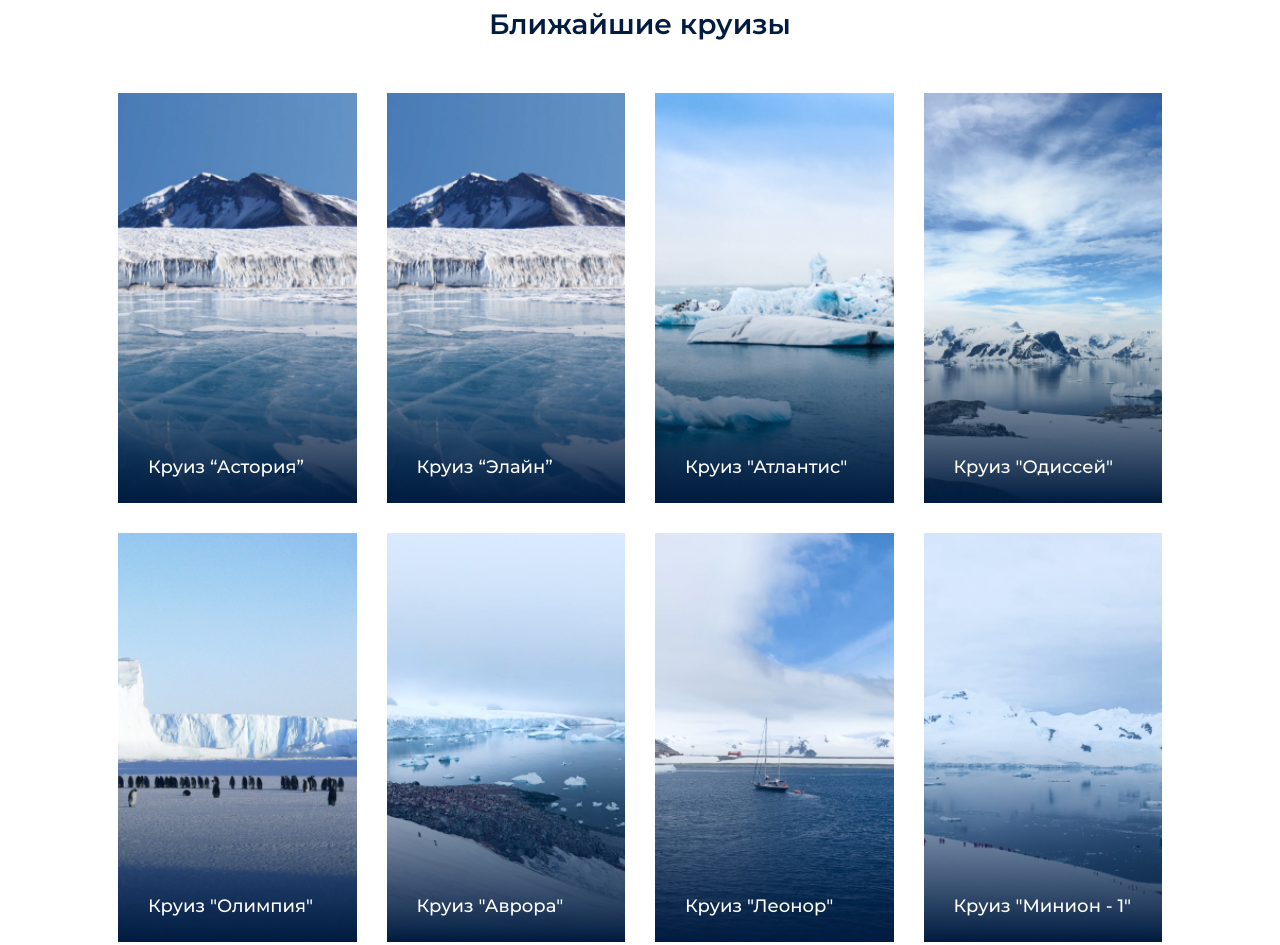
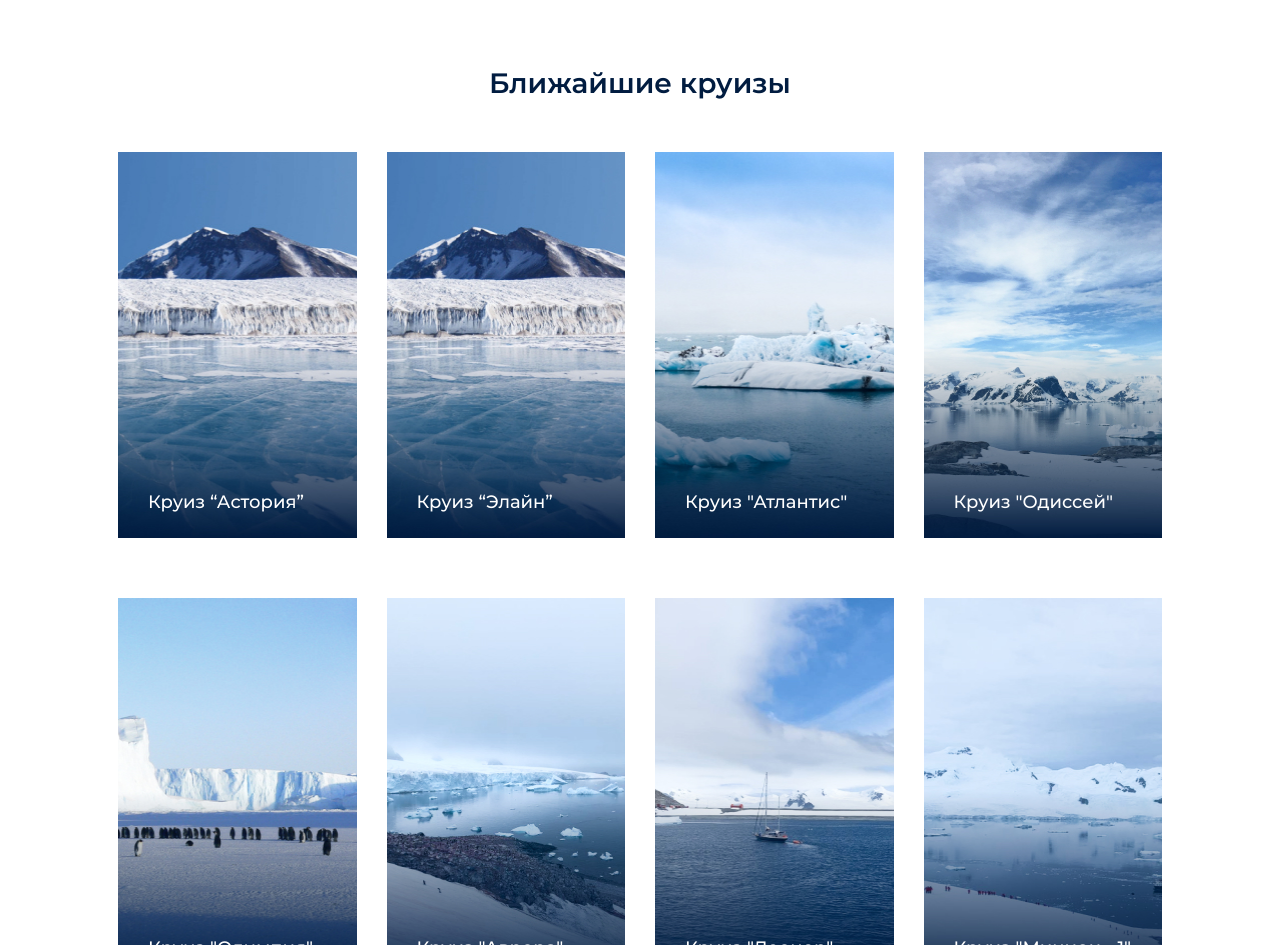
Before and after one commit to dmkrupin/accelerator--cruise-to-antarktika, a website built with webpack: page source/index.html in a window 1280 px wide. Shown: the part 1855-2800 px from the top of the page. Built offline with nearby package versions, Linux system fonts and the light colour scheme; files whose address does not match are found by name.

Commit message:
Cделал правки по третьей итерации тестирования

```diff
--- a/source/index.html
+++ b/source/index.html
@@ -71,7 +71,7 @@
             <h2 class="key-points__title">Преимущества</h2>
             <ul class="key-points__list">
               <li class="key-points__item key-points__item--liner">
-                <h3 class="key-points__heading">Небольшой круизный лайнер</h3>
+                <h3 class="key-points__heading">Небольшой<br> круизный лайнер</h3>
                 <p class="key-points__details">
                   Круизный лайнер, рассчитанный всего лишь на&nbsp;300&nbsp;гостей,
                   поможет избежать шума и&nbsp;очередей и&nbsp;даст возможность насладиться видами и&nbsp;природой.
@@ -80,7 +80,7 @@
               <li class="key-points__item key-points__item--all-inclusive">
                 <h3 class="key-points__heading">Система<br> все включено</h3>
                 <p class="key-points__details">
-                  Все наши круизы работают по&nbsp;системе &laquo;Все Включено&raquo;.
+                  Все наши круизы работают<br> по&nbsp;системе &laquo;Все Включено&raquo;.
                   Великолепные блюда и&nbsp;безлимитный бар доступны для вас 24&nbsp;часа.
                 </p>
               </li>
@@ -88,7 +88,7 @@
                 <h3 class="key-points__heading">Экскурсионные<br> туры на Zodiac</h3>
                 <p class="key-points__details">
                   Экскурсионные туры к&nbsp;берегам Антарктиды совершаются на&nbsp;оборудованных
-                  лодках типа Zodiac в&nbsp;сопровождении опытных экскурсоводов.
+                  лодках типа<br> Zodiac в&nbsp;сопровождении<br> опытных экскурсоводов.
                 </p>
               </li>
             </ul>
@@ -106,7 +106,7 @@
                   <p class="cruise-card__cruise-name">Круиз “Астория”</p>
                   <dl class="cruise-card__details">
                     <dt class="cruise-card__term">Маршрут</dt>
-                    <dd class="cruise-card__description">Аргентина&nbsp;&mdash; Фолклендские острова&nbsp;&mdash; Антарктида</dd>
+                    <dd class="cruise-card__description">Аргентина&nbsp;&ndash; Фолклендские острова&nbsp;&ndash; Антарктида</dd>
                     <dt class="cruise-card__term">Порт отправления</dt>
                     <dd class="cruise-card__description">Ушуайя</dd>
                     <dt class="cruise-card__term">Продолжительность</dt>
@@ -125,7 +125,7 @@
                   <p class="cruise-card__cruise-name">Круиз “Элайн”</p>
                   <dl class="cruise-card__details">
                     <dt class="cruise-card__term">Маршрут</dt>
-                    <dd class="cruise-card__description">Аргентина&nbsp;&mdash; Фолклендские острова&nbsp;&mdash; Антарктида&nbsp;&mdash; Чили</dd>
+                    <dd class="cruise-card__description">Аргентина&nbsp;&ndash; Фолклендские острова&nbsp;&ndash; Антарктида&nbsp;&ndash; Чили</dd>
                     <dt class="cruise-card__term">Порт отправления</dt>
                     <dd class="cruise-card__description">Буэнос-Айрес</dd>
                     <dt class="cruise-card__term">Продолжительность</dt>
@@ -144,7 +144,7 @@
                   <p class="cruise-card__cruise-name">Круиз "Атлантис"</p>
                   <dl class="cruise-card__details">
                     <dt class="cruise-card__term">Маршрут</dt>
-                    <dd class="cruise-card__description">Аргентина&nbsp;&mdash; Южная Георгия и&nbsp;Южные Сандвичевы Острова&nbsp;&mdash; Антарктида</dd>
+                    <dd class="cruise-card__description">Аргентина&nbsp;&ndash; Южная Георгия и&nbsp;Южные Сандвичевы Острова&nbsp;&ndash; Антарктида</dd>
                     <dt class="cruise-card__term">Порт отправления</dt>
                     <dd class="cruise-card__description">Ушуайя</dd>
                     <dt class="cruise-card__term">Продолжительность</dt>
@@ -163,7 +163,7 @@
                   <p class="cruise-card__cruise-name">Круиз "Одиссей"</p>
                   <dl class="cruise-card__details">
                     <dt class="cruise-card__term">Маршрут</dt>
-                    <dd class="cruise-card__description">Чили&nbsp;&mdash; Антарктида</dd>
+                    <dd class="cruise-card__description">Чили&nbsp;&ndash; Антарктида</dd>
                     <dt class="cruise-card__term">Порт отправления</dt>
                     <dd class="cruise-card__description">Пунта-Аренас</dd>
                     <dt class="cruise-card__term">Продолжительность</dt>
@@ -182,7 +182,7 @@
                   <p class="cruise-card__cruise-name">Круиз "Олимпия"</p>
                   <dl class="cruise-card__details">
                     <dt class="cruise-card__term">Маршрут</dt>
-                    <dd class="cruise-card__description">Аргентина&nbsp;&mdash; Фолклендские острова&nbsp;&mdash; Южная Георгия&nbsp;&mdash; Антарктида</dd>
+                    <dd class="cruise-card__description">Аргентина&nbsp;&ndash; Фолклендские острова&nbsp;&ndash; Южная Георгия&nbsp;&ndash; Антарктида</dd>
                     <dt class="cruise-card__term">Порт отправления</dt>
                     <dd class="cruise-card__description">Ушуайя</dd>
                     <dt class="cruise-card__term">Продолжительность</dt>
@@ -201,7 +201,7 @@
                   <p class="cruise-card__cruise-name">Круиз "Аврора"</p>
                   <dl class="cruise-card__details">
                     <dt class="cruise-card__term">Маршрут</dt>
-                    <dd class="cruise-card__description">Аргентина&nbsp;&mdash; Антарктида&nbsp;&mdash; Чили</dd>
+                    <dd class="cruise-card__description">Аргентина&nbsp;&ndash; Антарктида&nbsp;&ndash; Чили</dd>
                     <dt class="cruise-card__term">Порт отправления</dt>
                     <dd class="cruise-card__description">Ушуайя</dd>
                     <dt class="cruise-card__term">Продолжительность</dt>
@@ -220,7 +220,7 @@
                   <p class="cruise-card__cruise-name">Круиз "Леонор"</p>
                   <dl class="cruise-card__details">
                     <dt class="cruise-card__term">Маршрут</dt>
-                    <dd class="cruise-card__description">Чили&nbsp;&mdash; Южная Георгия&nbsp;&mdash; Антарктида&nbsp;&mdash; Аргентина</dd>
+                    <dd class="cruise-card__description">Чили&nbsp;&ndash; Южная Георгия&nbsp;&ndash; Антарктида&nbsp;&ndash; Аргентина</dd>
                     <dt class="cruise-card__term">Порт отправления</dt>
                     <dd class="cruise-card__description">Пунта-Аренас</dd>
                     <dt class="cruise-card__term">Продолжительность</dt>
@@ -239,7 +239,7 @@
                   <p class="cruise-card__cruise-name">Круиз "Минион - 1"</p>
                   <dl class="cruise-card__details">
                     <dt class="cruise-card__term">Маршрут</dt>
-                    <dd class="cruise-card__description">Аргентина&nbsp;&mdash; Антарктида</dd>
+                    <dd class="cruise-card__description">Аргентина&nbsp;&ndash; Антарктида</dd>
                     <dt class="cruise-card__term">Порт отправления</dt>
                     <dd class="cruise-card__description">Ушуайя</dd>
                     <dt class="cruise-card__term">Продолжительность</dt>
@@ -256,16 +256,16 @@
         <section class="booking" id="booking">
           <div class="container">
             <h2 class="booking__title">Раннее бронирование</h2>
-            <p class="booking__description">Забронируйте тур за&nbsp;3-6 месяцев <br> до&nbsp;даты выезда и&nbsp;сэкономьте до&nbsp;50%</p>
+            <p class="booking__description">Забронируйте тур<br> за&nbsp;3-6 месяцев <br> до&nbsp;даты выезда<br> и&nbsp;сэкономьте до&nbsp;50%</p>
             <form class="booking__form form" method="post" action="https://echo.htmlacademy.ru">
-              <p class="form__heading">Оставьте заявку и мы свяжемся<br> с вами в ближайшее время</p>
+              <p class="form__heading">Оставьте заявку<br> и мы свяжемся<br> с вами<br> в ближайшее время</p>
               <input class="form__input" type="text" name="name" placeholder="Имя" required>
               <input class="form__input" type="tel" name="tel" placeholder="Телефон" required>
               <input class="form__input" type="email" name="email" placeholder="Email" required>
               <label class="form__checkbox-label" for="form-personal-data">
                 <input class="form__checkbox" type="checkbox" name="personal-data-permission" id="form-personal-data" checked required>
                 <span class="form__checkbox-box"></span>
-                <span class="form__checkbox-label-text">Я&nbsp;согласен на&nbsp;обработку моих персональных данных</span>
+                <span class="form__checkbox-label-text">Я&nbsp;согласен на&nbsp;обработку<br> моих персональных данных</span>
               </label>
               <button class="form__submit button" type="submit">Оставить заявку</button>
             </form>
@@ -289,7 +289,7 @@
                 <svg width="18" height="22" aria-label="Наш адрес">
                   <use xlink:href="img/sprite_auto.svg#icon-location"></use>
                 </svg>
-                г. Санкт Петербург, ул. Большая Конюшенная, 19/8
+                г. Санкт Петербург,<br> ул. Большая Конюшенная, 19/8
               </address>
               <p class="contacts__tel">
                 <svg width="18" height="18" aria-label="Наш телефон">
--- a/source/sass/blocks/booking.scss
+++ b/source/sass/blocks/booking.scss
@@ -82,6 +82,22 @@
     font: 400 18px/150% $ff-montserrat;
     color: $color-tangaroa;
 
+    br:not(:nth-child(2)) {
+      display: none;
+
+      @include vp-767 {
+        display: block;
+      }
+    }
+
+    br:nth-child(2) {
+      display: block;
+
+      @include vp-767 {
+        display: none;
+      }
+    }
+
     @include vp-1023 {
         margin: 0 auto 52px;
         max-width: none;
@@ -90,10 +106,6 @@
     }
 
     @include vp-767 {
-        br  {
-            display: none;
-        }
-
         margin: 0 auto 33px;
 
         font: 400 16px/140% $ff-montserrat;
@@ -111,7 +123,7 @@
         transform: translateY(0);
 
         margin: 0 auto;
-        width: 60%;
+        width: 59.3%;
         max-width: none;
     }
 
--- a/source/sass/blocks/button.scss
+++ b/source/sass/blocks/button.scss
@@ -1,7 +1,7 @@
 .button {
     display: inline-flex;
     justify-content: center;
-    padding: 12px 5px;
+    padding: 10px 5px;
 
     background-color: $color-default-white;
     border: none;
--- a/source/sass/blocks/contacts.scss
+++ b/source/sass/blocks/contacts.scss
@@ -15,15 +15,9 @@
     .container {
         display: flex;
         flex-wrap: nowrap;
-        gap: 100px;
-
-        @include vp-1023 {
-            gap: 30px;
-        }
 
         @include vp-767 {
             flex-direction: column;
-            gap: 43px;
         }
     }
 }
@@ -62,9 +56,22 @@
 }
 
 .contacts__info {
+    width: 43%;
     display: flex;
     flex-direction: column;
     justify-content: center;
+
+    margin-left: 100px;
+
+    @include vp-1023 {
+      margin-left: 30px;
+    }
+
+    @include vp-767 {
+      width: 100%;
+      margin-left: 0;
+      margin-bottom: 43px;
+    }
 }
 
 .contacts__heading {
@@ -93,20 +100,30 @@
     font-style: normal;
 
     svg {
-        margin-right: 10px;
+        margin-right: 9px;
         flex-shrink: 0;
 
         @include vp-1023 {
           width: 18px;
           height: 22px;
+          position: relative;
+          top: 6px;
         }
+    }
+
+    br {
+      display: none;
+
+      @include vp-1023 {
+        display: block;
+      }
     }
 }
 
 .contacts__tel {
     display: flex;
     justify-content: flex-start;
-    margin: 0;
+    margin: 0 0 10px;
     padding: 0;
 
     color: $color-tangaroa;
@@ -114,5 +131,8 @@
 
     svg {
         margin-right: 10px;
+
+        position: relative;
+        top: 1px;
     }
 }
--- a/source/sass/blocks/cruise-card.scss
+++ b/source/sass/blocks/cruise-card.scss
@@ -218,19 +218,22 @@
 .cruise-card__info {
     width: 100%;
     height: 100%;
-    padding: 30px 25px;
+    padding: 30px 24px 33px;
     display: flex;
     flex-direction: column;
+    overflow-y: scroll;
+    word-break: break-word;
 
     background-color: $color-tangaroa;
     color: $color-default-white;
 
     @include vp-1023 {
-      padding: 30px 35px;
+      padding: 30px 35px 33px;
+      overflow-y: initial;
     }
 
     @include vp-767 {
-      padding: 30px 25px 28px;
+      padding: 30px 25px 32px;
     }
 }
 
@@ -244,7 +247,7 @@
 }
 
 .cruise-card__details {
-    margin: 0;
+    margin: 0 0 22px;
     padding: 0;
 
     @include vp-767 {
--- a/source/sass/blocks/cruises.scss
+++ b/source/sass/blocks/cruises.scss
@@ -38,7 +38,7 @@
 
     display: grid;
     grid-template-columns: repeat(4, 1fr);
-    grid-gap: 30px;
+    gap: 30px;
 
     @include vp-1023 {
         grid-template-columns: repeat(2, 1fr);
@@ -52,9 +52,15 @@
         flex-direction: column;
         margin: 0 auto;
         max-width: $mcw-mobile + 20px;
+
+        gap: 0;
     }
 }
 
 .cruises__item {
-    min-height: 386px;
+    height: 386px;
+
+    &:not(:last-child) {
+      margin-bottom: 30px;
+    }
 }
--- a/source/sass/blocks/form.scss
+++ b/source/sass/blocks/form.scss
@@ -2,16 +2,16 @@
     display: flex;
     flex-direction: column;
 
-    padding: 47px 50px;
+    padding: 45px 50px 53px;
     background-color: $color-tangaroa;
     color: $color-default-white;
 
     @include vp-1023 {
-        padding: 46px 52px;
+        padding: 44px 49px 52px;
     }
 
     @include vp-767 {
-        padding: 36px 30px;
+        padding: 36px 30px 41px;
     }
 }
 
@@ -21,14 +21,29 @@
 
     font: 500 18px/150% $ff-montserrat;
 
+    @include vp-1023 {
+      margin-bottom: 27px;
+    }
+
     @include vp-767 {
-        br {
-            display: none;
-        }
-
-        margin-bottom: 27px;
         text-align: center;
         font: 500 18px/140% $ff-montserrat;
+    }
+
+    br:not(:nth-child(2)) {
+      display: none;
+
+      @include vp-767 {
+        display: block;
+      }
+    }
+
+    br:nth-child(2) {
+      display: block;
+
+      @include vp-767 {
+        display: none;
+      }
     }
 }
 
@@ -52,7 +67,7 @@
 }
 
 .form__checkbox-label {
-    margin-bottom: 30px;
+    margin-bottom: 31px;
     min-height: 18px;
     position: relative;
     display: flex;
@@ -61,8 +76,9 @@
     cursor: pointer;
 
     @include vp-767 {
-      margin-bottom: 25px;
-        min-height: 20px;
+      margin-bottom: 27px;
+      min-height: 20px;
+      align-items: flex-start;
     }
 }
 .form__checkbox {
@@ -112,4 +128,12 @@
         margin-left: 28px;
         font: 400 10px/120% $ff-montserrat;
     }
+
+    br {
+      display: none;
+
+      @include vp-767 {
+        display: block;
+      }
+    }
 }
--- a/source/sass/blocks/intro.scss
+++ b/source/sass/blocks/intro.scss
@@ -19,11 +19,12 @@
 
 .intro__text {
     padding-top: 57px;
+    padding-bottom: 60px;
 
     background-image: url("../img/content/intro-desktop.jpg");
     background-repeat: no-repeat;
     background-position: 100% 0%;
-    background-size: 50%;
+    background-size: 48%;
 
     @include retina {
         background-image: url("../img/content/intro-desktop@2x.jpg");
@@ -32,6 +33,7 @@
     @include vp-1023 {
         min-height: 264px;
         padding-top: 0;
+        padding-bottom: 0;
 
         background-image: url("../img/content/intro-tablet.jpg");
         background-size: 324px 264px;
@@ -93,7 +95,7 @@
 .intro__description {
     margin: 0;
     padding: 0;
-    width: 40%;
+    width: 45%;
     max-width: 512px;
 
     font: 400 16px/150% $ff-montserrat;
--- a/source/sass/blocks/key-points.scss
+++ b/source/sass/blocks/key-points.scss
@@ -1,5 +1,5 @@
 .key-points {
-    padding-top: 112px;
+    padding-top: 109px;
     padding-bottom: 117px;
 
     background-color: $color-solitude;
@@ -36,7 +36,7 @@
 }
 
 .key-points__title {
-    margin: 0 0 47px 0;
+    margin: 0 0 49px 0;
     padding: 0;
 
     text-align: center;
@@ -74,6 +74,7 @@
     @include vp-767 {
         display: flex;
         flex-direction: column;
+        gap: 0;
         margin: 0 auto;
         max-width: $mcw-mobile;
 
@@ -89,6 +90,12 @@
         padding: 71px 16px 19px 20px;
     }
 
+    @include vp-767 {
+        &:not(:last-child) {
+          margin-bottom: 30px;
+        }
+    }
+
     &::before {
         content: "";
         position: absolute;
@@ -100,6 +107,20 @@
         @include vp-1023 {
             left: 20px;
         }
+    }
+
+    &--liner {
+      .key-points__heading {
+        br {
+          display: none;
+        }
+
+        @include vp-767 {
+          br {
+            display: block;
+          }
+        }
+      }
     }
 
     &--all-inclusive {
@@ -217,5 +238,9 @@
 
     @include vp-1023 {
         font: 400 14px/143% $ff-montserrat;
+
+        br {
+          display: none;
+        }
     }
 }
--- a/source/sass/blocks/main-nav.scss
+++ b/source/sass/blocks/main-nav.scss
@@ -75,10 +75,7 @@
     width: 70px;
     height: 38px;
     margin-right: 40px;
-
-    svg {
-        fill: $color-alice-blue;
-    }
+    align-self: flex-start;
 
     @include vp-1023 {
         width: 38px;
@@ -95,6 +92,7 @@
         display: inline-block;
         vertical-align: middle;
         max-width: max-content;
+        fill: $color-alice-blue;
 
         width: 70px;
         height: 38px;
```
Also changed, not shown: build/css/style.css, build/css/style.min.css, build/index.html, 1 other file.
